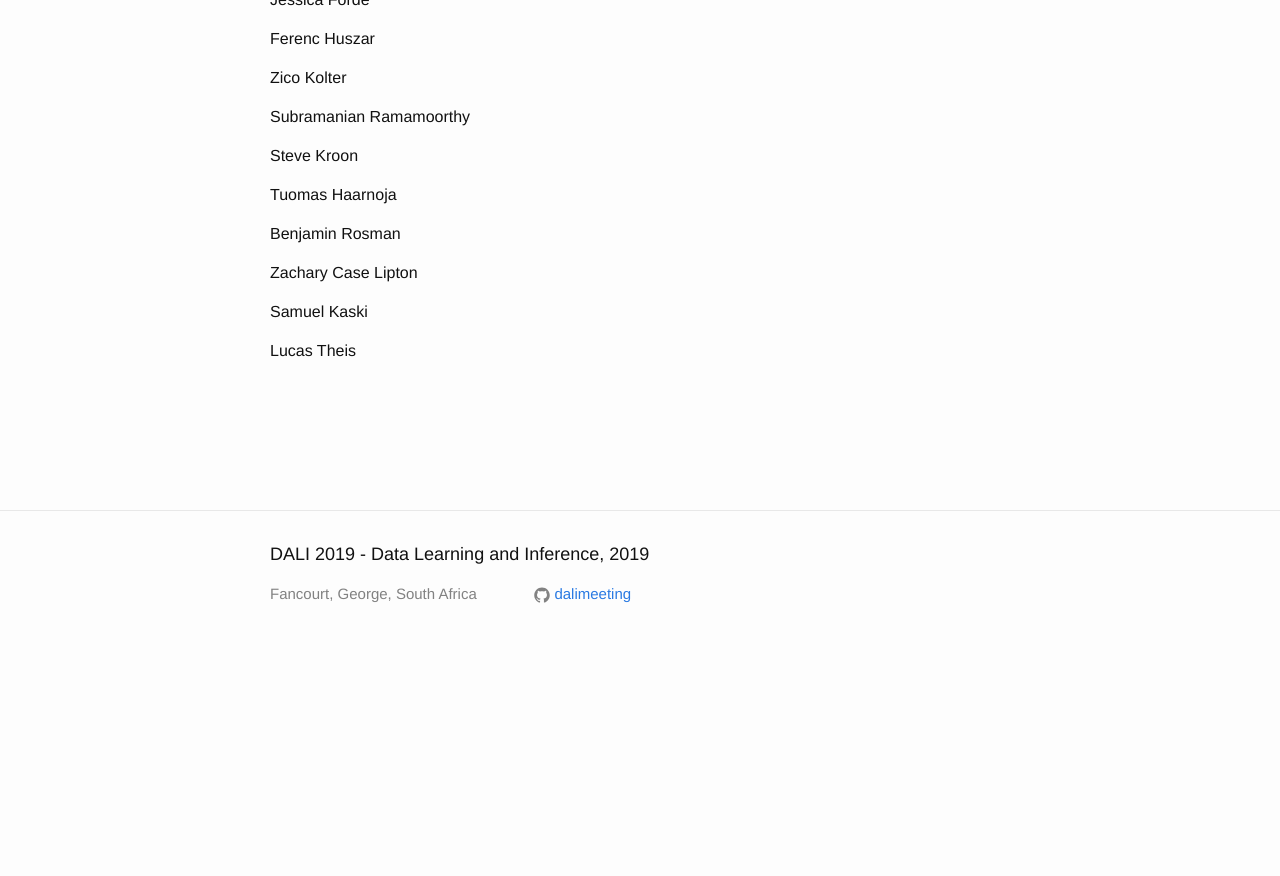
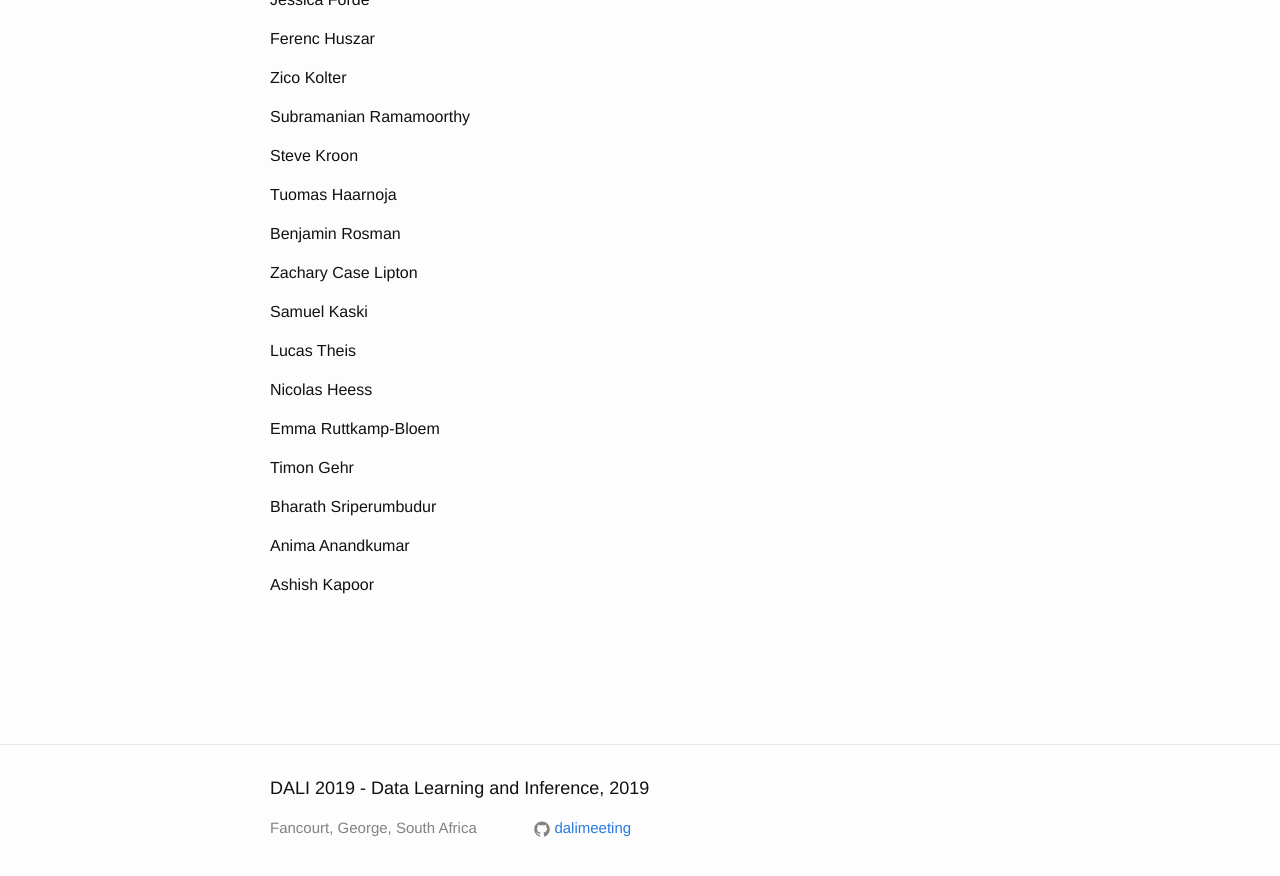
Before and after one commit to dalimeeting/dalimeeting.github.io, a Jekyll site: the page built from participants.html, in a window 1280 px wide and 900 px high, scrolled down 1967 px. Shown: the top 876 px of the window. Built offline with Jekyll 4.4.1, drawn with Linux system fonts in a browser that asks for light colours; before the commit the page ends 2633 px from its top, so only the background shows below that.

Commit message:
Update participants.yml

```diff
--- a/_data/participants.yml
+++ b/_data/participants.yml
@@ -84,3 +84,15 @@
   given: Samuel
 - family: Theis
   given: Lucas
+- family: Heess
+  given: Nicolas
+- family: Ruttkamp-Bloem
+  given: Emma
+- family: Gehr
+  given: Timon
+- family: Sriperumbudur
+  given: Bharath
+- family: Anandkumar
+  given: Anima
+- family: Kapoor
+  given: Ashish
```
